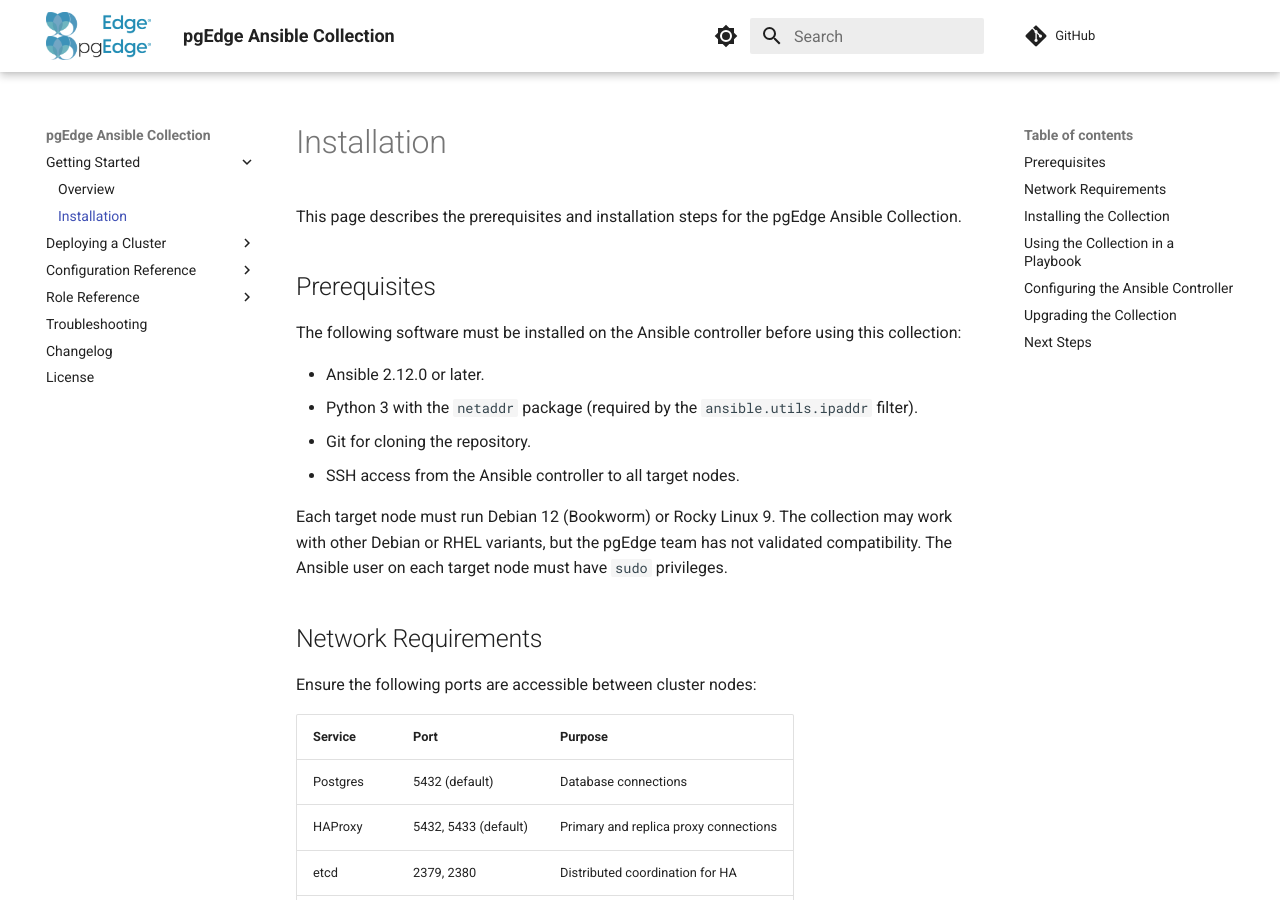
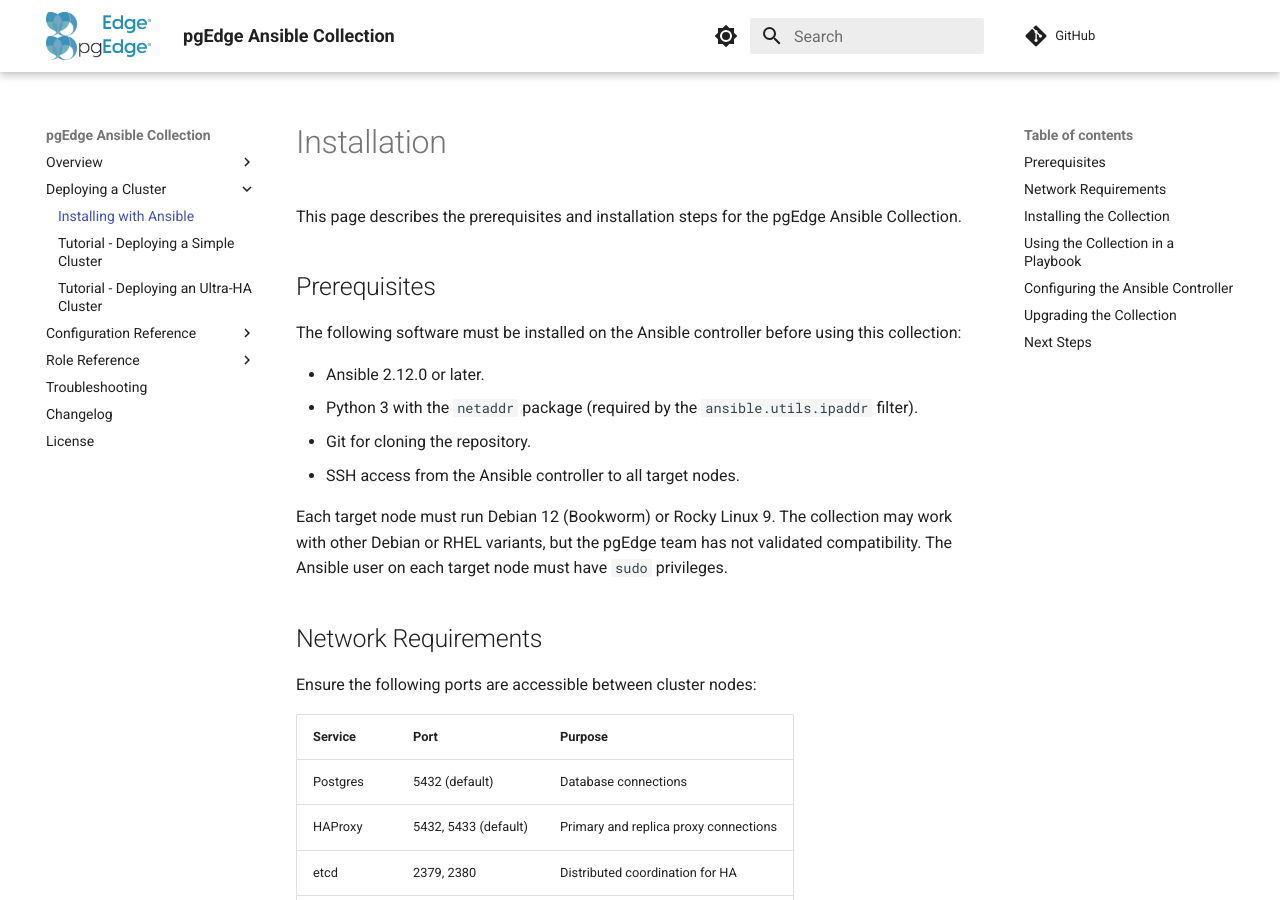
Before and after one commit to pgEdge/pgedge-ansible, an MkDocs documentation site: the page built from docs/installation.md, in a window 1280 px wide and 900 px high. Built offline with MkDocs 1.6.1 and Material for MkDocs 9.7.7, drawn with Linux system fonts in a browser that asks for light colours; comment, search, counter and statistics services are not loaded.

Commit message:
Updates to mkdocs.yml

```diff
--- a/mkdocs.yml
+++ b/mkdocs.yml
@@ -50,16 +50,16 @@
 repo_url: https://github.com/pgEdge/pgedge-ansible
 
 nav:
-  - Getting Started:
+  - Overview:
       - Overview: index.md
-      - Installation: installation.md
+      - Architecture: architecture.md
+      - Usage Examples: usage.md
   - Deploying a Cluster:
-      - Architecture: architecture.md
-      - Simple Cluster: simple_cluster.md
-      - Ultra-HA Cluster: ultra_ha.md
-      - Usage Examples: usage.md
+      - Installing with Ansible: installation.md
+      - Tutorial - Deploying a Simple Cluster: simple_cluster.md
+      - Tutorial - Deploying an Ultra-HA Cluster: ultra_ha.md
   - Configuration Reference:
-      - Overview: configuration.md
+      - Configuration Overview: configuration.md
       - Inventory Structure: configuration/inventory.md
       - Cluster Configuration: configuration/cluster.md
       - Postgres Configuration: configuration/postgres.md
@@ -69,7 +69,7 @@
       - Backup Configuration: configuration/backup.md
       - etcd Configuration: configuration/etcd.md
   - Role Reference:
-      - Overview: roles.md
+      - Role Overview: roles.md
       - role_config: roles/role_config.md
       - init_server: roles/init_server.md
       - install_repos: roles/install_repos.md
```
